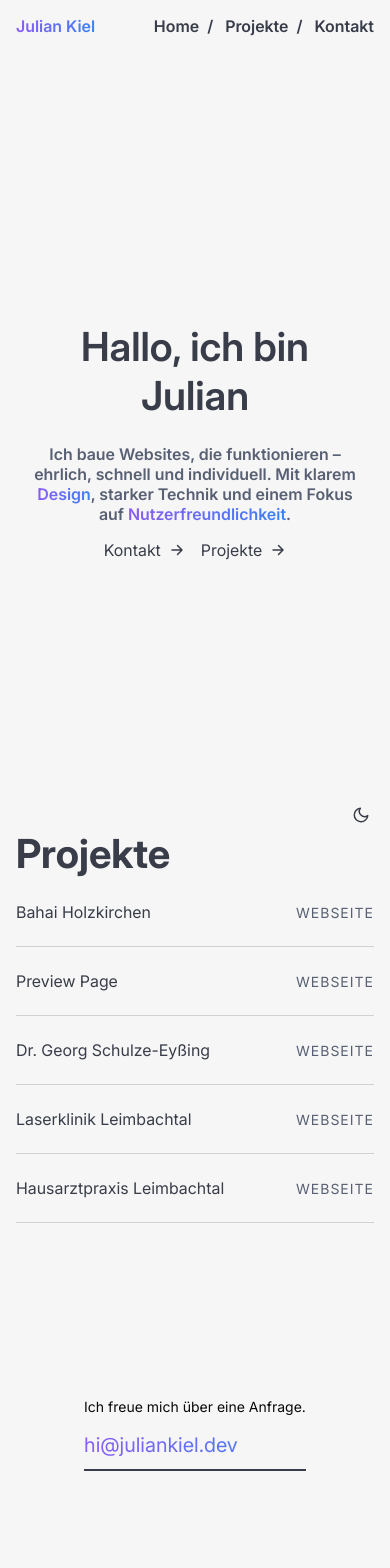
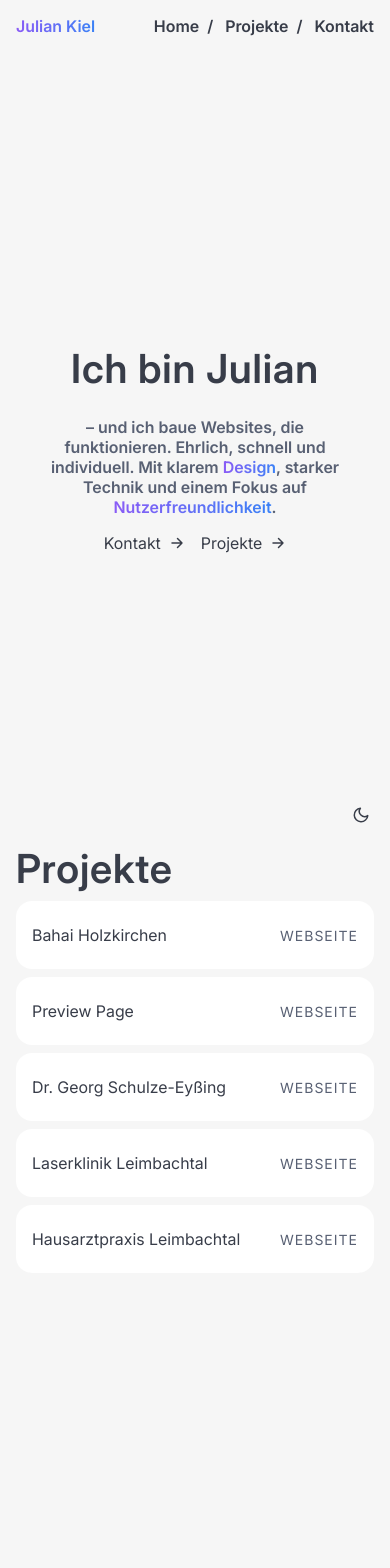
Before and after one commit to KielJulian/Portfolio, a Nuxt app: page / in a window 390 px wide. Shown: the top 1568 px of the page. Built offline with nearby package versions, Linux system fonts and the light colour scheme; a web font is replaced by a local one.

Commit message:
Refactor app layout: remove ButtonComponent and TopcardNew, update index.vue to include HeroSection, and adjust CSS for improved styling and responsiveness. Add new card background variable and enhance typography styles in index.css.

```diff
--- a/app.vue
+++ b/app.vue
@@ -2,6 +2,7 @@
   <div class="main">
     <Navbar />
     <NuxtPage />
+    <!-- <Footer /> -->
   </div>
 </template>
 
--- a/assets/index.css
+++ b/assets/index.css
@@ -14,6 +14,7 @@
     --white: var(--gray-10);
     --rewhite: white;
     --background: #F6F6F6;
+    --card-background: #FFFFFF;
     --link-hover: var(--gray-7);
     --line: var(--gray-10);
     --blockquote: var(--gray-2);
@@ -81,6 +82,7 @@
     --text-grey: #F6F6F6;
     --text-light-grey: #B3B3B3;
 
+    --card-background: var(--gray-6);
     --white: var(--gray-0);
     --background: var(--gray-7);
     --link-hover: var(--gray-3);
@@ -145,11 +147,12 @@ body {
 h1, h2, h3, h4, h5, h6 {
     line-height: var(--line-height-tight);
     margin: 0;
+    font-weight: 600;
+    letter-spacing: 0.02em;
   }
 
   h1 {
     font-size: var(--font-size-3xl);
-    font-weight: 600;
   }
 
   h2 {
@@ -175,6 +178,8 @@ h1, h2, h3, h4, h5, h6 {
 
   p {
     font-size: var(--font-size-base);
+    font-weight: 600;
+    letter-spacing: 0.02em;
   }
 
 a {
--- a/components/TopcardNew.vue
+++ b/components/HeroSection.vue
@@ -1,8 +1,8 @@
 <template>
     <div class="topcard-container">
         <div class="topcard-content">
-            <h1>Hallo, ich bin Julian</h1>
-            <h2>Ich baue Websites, die funktionieren – ehrlich, schnell und individuell. Mit klarem <span class="gradient-text">Design</span>, starker Technik und einem Fokus auf <span class="gradient-text">Nutzerfreundlichkeit</span>.</h2>
+            <h1>Ich bin Julian</h1>
+            <h2>– und ich baue Websites, die funktionieren. Ehrlich, schnell und individuell. Mit klarem <span class="gradient-text">Design</span>, starker Technik und einem Fokus auf <span class="gradient-text">Nutzerfreundlichkeit</span>.</h2>
             <div class="topcard-links">
                 <TextLink to="#contact" text="Kontakt" :scroll="true" />
                 <TextLink to="#projects" text="Projekte" :scroll="true" />
@@ -13,7 +13,7 @@
 
 <style scoped>
 .topcard-container {
-    height: 85vh;
+    height: 100vh;
     max-width: var(--content-width-text);
     margin: 0 auto;
     display: flex;
@@ -31,7 +31,6 @@ h1 {
 h2 {
     font-size: var(--font-size-base);
     color: var(--text-light-grey);
-    font-weight: 600;
     letter-spacing: 0;
     text-transform: none;
     text-align: center;
@@ -40,8 +39,6 @@ h2 {
 
 .topcard-content {
     width: 100%;
-    min-height: 600px;
-    color: var(--text-grey);
     display: flex;
     justify-content: center;
     align-items: center;
@@ -62,7 +59,7 @@ h2 {
 @media (max-width: 800px) {
     .topcard-container {
         align-items: flex-start;
-        height: calc(100svh - (67px));
+        height: calc(100svh - (52px));
         max-height: 1200px;
     }
 
--- a/components/ProjectsSection.vue
+++ b/components/ProjectsSection.vue
@@ -88,7 +88,7 @@ const projects = ref([
     type: 'Webseite',
     image: '/img/portfolio/bahai-holzkirchen.jpg',
     url: 'https://bahai-holzkirchen.de',
-    roles: ['Frontend Development', 'UI/UX Design', 'Responsive Design', 'Performance Optimization']
+    roles: ['Frontend Development', 'UI/UX Design', 'CMS Integration', 'Responsive Design', 'Performance Optimization']
   },
   {
     id: '4',
@@ -112,7 +112,7 @@ const projects = ref([
     type: 'Webseite',
     image: '/img/portfolio/laserklinik-leimbachtal.jpg',
     url: 'https://laserklinik-leimbachtal.de',
-    roles: ['Full-Stack Development', 'UI/UX Design', 'Content Management', 'SEO Optimization']
+    roles: ['Frontend Development', 'Backend Development', 'Responsive Design']
   },
   {
     id: '1',
@@ -120,7 +120,7 @@ const projects = ref([
     type: 'Webseite',
     image: '/img/portfolio/hausarztpraxis-leimbachtal.jpg',
     url: 'https://hausarztpraxis-leimbachtal.org',
-    roles: ['Frontend Development', 'CMS Integration', 'Mobile Optimization', 'Accessibility']
+    roles: ['Frontend Development', 'UI/UX Design', 'Mobile Optimization', 'Accessibility']
   }
 ])
 
@@ -173,22 +173,20 @@ const openProjectUrl = (url) => {
 <style scoped>
 .projects-section {
   min-height: 50vh;
+  margin-top: 100px;
 }
 
 .projects-container {
   display: flex;
   gap: var(--spacing-lg);
-  align-items: flex-start;
+  align-items: stretch;
 }
 
 .screenshot-preview {
   flex: 1;
-  /* border-radius: var(--border-radius-card); */
-  /* overflow: hidden; */
-  /* box-shadow: var(--shadow-card); */
-  /* Set a fixed height instead of aspect ratio to prevent changes when projects expand */
-  height: 400px;
   position: relative;
+  height: 450px;
+  max-width: 600px;
 }
 
 .screenshot-preview img {
@@ -228,7 +226,9 @@ const openProjectUrl = (url) => {
 }
 
 .visit-text {
-  color: white;
+  background: var(--card-background);
+  padding: 0.5rem 1rem;
+  border-radius: 20px;
 }
 
 .screenshot-image {
@@ -238,31 +238,33 @@ const openProjectUrl = (url) => {
   object-position: center;
   display: block;
   transition: opacity 0.3s ease;
+  border: 1px solid var(--card-background);
 }
 
 .projects-list {
   flex: 1;
   display: flex;
   flex-direction: column;
-  /* Ensure the projects list matches the height of the screenshot */
-  min-height: 100%;
+  gap: var(--spacing-xs);
+  z-index: 1;
 }
 
 .project-item {
-  border-bottom: 1px solid color-mix(in srgb, var(--text-grey) 20%, transparent);
   cursor: pointer;
   transition: all 0.2s ease, border-bottom 0.3s ease 0.1s;
   overflow: hidden;
+  background: var(--card-background);
+  border-radius: var(--border-radius-card);
+  padding: 0 var(--spacing-md) 0;
 }
 
 .project-item.expanded {
-  margin-top: var(--spacing-md);
-  background: var(--rewhite);
-  border-radius: var(--border-radius-card);
-  border: none;
+  /* margin-top: var(--spacing-md); */
+  /* background: var(--card-background); */
+  /* border-radius: var(--border-radius-card); */
+  /* padding: 0 var(--spacing-md) var(--spacing-md); */
+  /* Prevent layout shift by using transform instead of margin changes */
   padding: 0 var(--spacing-md) var(--spacing-md);
-  /* Prevent layout shift by using transform instead of margin changes */
-  position: relative;
 }
 
 
@@ -348,10 +350,6 @@ const openProjectUrl = (url) => {
   font-weight: 500;
 }
 
-.dark-mode .role-tag {
-  background: rgba(255, 255, 255, 0.05);
-  border-color: var(--line);
-}
 
 /* Mobile Screenshot Section - Hidden on desktop */
 .mobile-screenshot-section {
@@ -425,8 +423,7 @@ const openProjectUrl = (url) => {
 
 @media (max-width: 800px) {
   .projects-section {
-    min-height: auto;
-    height: auto;
+    min-height: 100svh;
     width: 100%;
     margin: 0;
     padding: 0;
@@ -436,6 +433,10 @@ const openProjectUrl = (url) => {
     width: 100%;
     margin: 0;
     padding: 0;
+  }
+
+  .project-item {
+    padding: 0 var(--spacing-sm) 0;
   }
 
   .project-item.expanded {
--- a/components/contact.vue
+++ b/components/contact.vue
@@ -11,17 +11,17 @@
 const email = 'hi@juliankiel.dev';
 </script>
 
-  <style scoped>
- section {
+<style scoped>
+.contact-section {
   height: 50vh;
      display: flex;
      flex-direction: column;
-     align-items: center;
+     align-items: flex-start;
      justify-content: center;
     }
 
 section p:nth-of-type(1) {
-  color: var(--blockquote);
+  color: var(--text-grey);
 }
 
 section p:nth-of-type(2) {
@@ -30,21 +30,18 @@ section p:nth-of-type(2) {
   font-size: var(--font-size-5xl);
 }
 
-.contact-section {
-  align-items: center;
-  display: flex;
-  flex-direction: column;
 
-}
-
-  @media (max-width: 800px) {
+@media (max-width: 800px) {
+    .contact-section {
+      height: 30svh;
+      margin-top: 100px;
+    }
   p {
-    font-size: 14px;
   }
 
   section p:nth-of-type(2) {
   padding: 18px 0 12px 0;
-  font-size: 20px;
+  font-size: var(--font-size-3xl);
 }
 }
 
--- a/pages/index.vue
+++ b/pages/index.vue
@@ -1,62 +1,11 @@
 <template>
   <div>
-    <ButtonComponent />
-    <TopcardNew />
-
+    <HeroSection />
     <ProjectsSection />
-
-    <!-- <div id="projects" class="portfolio-itemlist">
-      <div class="portfolio-titel">
-        <h3>Projekte</h3>
-        <p>Hier sind einige meiner bisherigen Webdesign-Projekte.</p>
-      </div>
-
-      <PortfolioItem title="Dr. Georg Schulze-Eyßing" id="3" link="https://dr-schulze-eyssing.eu/" data-noindex="true" :noIndex="true">
-        <div class="container">
-          <div class="role">Rolle:</div>
-          <div>Designentwurf, Designumsetzung, Webseitenaufbau, Struktur- und Layout-Anpassungen, Performance-Optimierung</div>
-        </div>
-
-  </PortfolioItem>
-
-  <PortfolioItem title="Laserklinik Leimbachtal" id="2" link="https://laserklinik-leimbachtal.de/" data-noindex="true" :noIndex="true">
-    <div class="container">
-      <div class="role">Rolle:</div>
-      <div>Designumsetzung, Integration von Design-Elementen, Struktur- und Layout-Anpassungen, Performance-Optimierung</div>
-    </div>
-    <template #quote>
-      Die Zusammenarbeit mit Herrn Kiel ist niederschwellig, angenehm und professionell.
-      Dringende Anfragen werden sofort umgesetzt, Aufgaben ohne zeitlichen Druck, wie vereinbart.
-      Als Kunde fühle ich mich in meinen Bedürfnissen abgeholt, es finden auch keine Versuche statt, mir Dinge zu verkaufen, was mein Vertrauen in dieses Unternehmen stärkt.
-    </template>
-    <template #author>
-      <cite>Dr. med. Elias Magnus Müller</cite>
-      <p>Facharzt für Allgemeinmedizin, Co-Founder</p>
-    </template>
-  </PortfolioItem>
-
-  <PortfolioItem title="Hausarztpraxis Leimbachtal" id="1" link="https://hausarztpraxis-leimbachtal.org/" data-noindex="true" :noIndex="true">
-    <div class="container">
-      <div class="role">Rolle:</div>
-      <div>Designüberarbeitung, Webseitenaufbau, Struktur- und Layout-Anpassungen, Performance-Optimierung</div>
-    </div>
-    <template #quote>
-      Meine Homepage für die Praxis setzte Herr Kiel zügig und professionell um, hier beriet mich Herr Kiel gut, welche Elemente sinnhaft sind und wo ich zu viel Information eingeplant hatte.
-      Die Patienten sind sehr zufrieden, weil sie schnell an die gewünschten Informationen kommen und mir die Homepage viele telefonische Anfragen erspart.
-      Änderungen werden zeitnah und schön umgesetzt.
-    </template>
-    <template #author>
-      <cite>Dr. med. Elias Magnus Müller</cite>
-      <p>Facharzt für Allgemeinmedizin</p>
-    </template>
-  </PortfolioItem>
-
-</div> -->
-
-  <Contact />
-
-  <Footer />
-</div>
+    <Contact />
+    <Footer />
+    <ColorModeToggle />
+  </div>
 </template>
 
 <script setup>
@@ -81,33 +30,5 @@ useHead({
 </script>
 
 <style scoped>
-h3 {
-  font-size: 20px;
-  padding-bottom: 8px;
-}
 
-.portfolio-titel {
-  padding-bottom: 4rem;
-}
-
-.portfolio-titel p {
-  color: var(--blockquote);
-}
-
-
-.container {
-  display: flex;
-}
-
-.role {
-  font-weight: bold;
-  margin-right: 8px;
-}
-
-@media (max-width: 800px) {
-  .portfolio-titel {
-    margin-top: 4rem;
-    padding-bottom: 2rem;
-  }
-}
 </style>
--- /dev/null
+++ b/storagealldonttouch/index.vue
@@ -0,0 +1,113 @@
+<template>
+  <div>
+    <ButtonComponent />
+    <HeroSection />
+
+    <ProjectsSection />
+
+    <!-- <div id="projects" class="portfolio-itemlist">
+      <div class="portfolio-titel">
+        <h3>Projekte</h3>
+        <p>Hier sind einige meiner bisherigen Webdesign-Projekte.</p>
+      </div>
+
+      <PortfolioItem title="Dr. Georg Schulze-Eyßing" id="3" link="https://dr-schulze-eyssing.eu/" data-noindex="true" :noIndex="true">
+        <div class="container">
+          <div class="role">Rolle:</div>
+          <div>Designentwurf, Designumsetzung, Webseitenaufbau, Struktur- und Layout-Anpassungen, Performance-Optimierung</div>
+        </div>
+
+  </PortfolioItem>
+
+  <PortfolioItem title="Laserklinik Leimbachtal" id="2" link="https://laserklinik-leimbachtal.de/" data-noindex="true" :noIndex="true">
+    <div class="container">
+      <div class="role">Rolle:</div>
+      <div>Designumsetzung, Integration von Design-Elementen, Struktur- und Layout-Anpassungen, Performance-Optimierung</div>
+    </div>
+    <template #quote>
+      Die Zusammenarbeit mit Herrn Kiel ist niederschwellig, angenehm und professionell.
+      Dringende Anfragen werden sofort umgesetzt, Aufgaben ohne zeitlichen Druck, wie vereinbart.
+      Als Kunde fühle ich mich in meinen Bedürfnissen abgeholt, es finden auch keine Versuche statt, mir Dinge zu verkaufen, was mein Vertrauen in dieses Unternehmen stärkt.
+    </template>
+    <template #author>
+      <cite>Dr. med. Elias Magnus Müller</cite>
+      <p>Facharzt für Allgemeinmedizin, Co-Founder</p>
+    </template>
+  </PortfolioItem>
+
+  <PortfolioItem title="Hausarztpraxis Leimbachtal" id="1" link="https://hausarztpraxis-leimbachtal.org/" data-noindex="true" :noIndex="true">
+    <div class="container">
+      <div class="role">Rolle:</div>
+      <div>Designüberarbeitung, Webseitenaufbau, Struktur- und Layout-Anpassungen, Performance-Optimierung</div>
+    </div>
+    <template #quote>
+      Meine Homepage für die Praxis setzte Herr Kiel zügig und professionell um, hier beriet mich Herr Kiel gut, welche Elemente sinnhaft sind und wo ich zu viel Information eingeplant hatte.
+      Die Patienten sind sehr zufrieden, weil sie schnell an die gewünschten Informationen kommen und mir die Homepage viele telefonische Anfragen erspart.
+      Änderungen werden zeitnah und schön umgesetzt.
+    </template>
+    <template #author>
+      <cite>Dr. med. Elias Magnus Müller</cite>
+      <p>Facharzt für Allgemeinmedizin</p>
+    </template>
+  </PortfolioItem>
+
+</div> -->
+
+  <Contact />
+
+  <Footer />
+</div>
+</template>
+
+<script setup>
+useHead({
+  script: [
+    {
+      children: `
+        document.addEventListener('DOMContentLoaded', () => {
+          const portfolioItems = document.querySelectorAll('[data-noindex="true"]');
+          portfolioItems.forEach(item => {
+            const meta = document.createElement('meta');
+            meta.name = 'robots';
+            meta.content = 'noindex';
+            item.appendChild(meta);
+          });
+        });
+      `,
+      type: 'text/javascript'
+    }
+  ]
+});
+</script>
+
+<style scoped>
+h3 {
+  font-size: 20px;
+  padding-bottom: 8px;
+}
+
+.portfolio-titel {
+  padding-bottom: 4rem;
+}
+
+.portfolio-titel p {
+  color: var(--blockquote);
+}
+
+
+.container {
+  display: flex;
+}
+
+.role {
+  font-weight: bold;
+  margin-right: 8px;
+}
+
+@media (max-width: 800px) {
+  .portfolio-titel {
+    margin-top: 4rem;
+    padding-bottom: 2rem;
+  }
+}
+</style>
```
Also changed, not shown: components/ColorModeToggle.vue (renamed from components/ButtonComponent.vue), storagealldonttouch/PortfolioItem.vue (renamed from components/PortfolioItem.vue).
